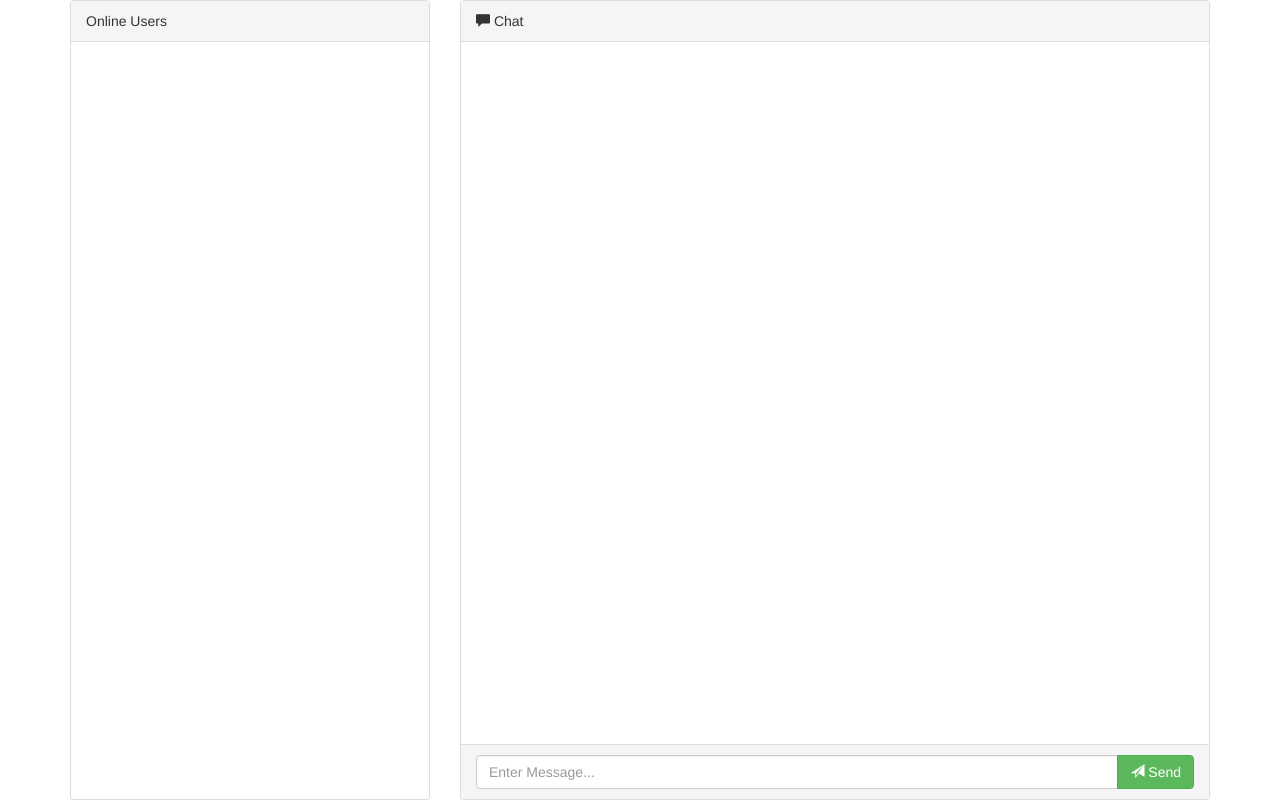
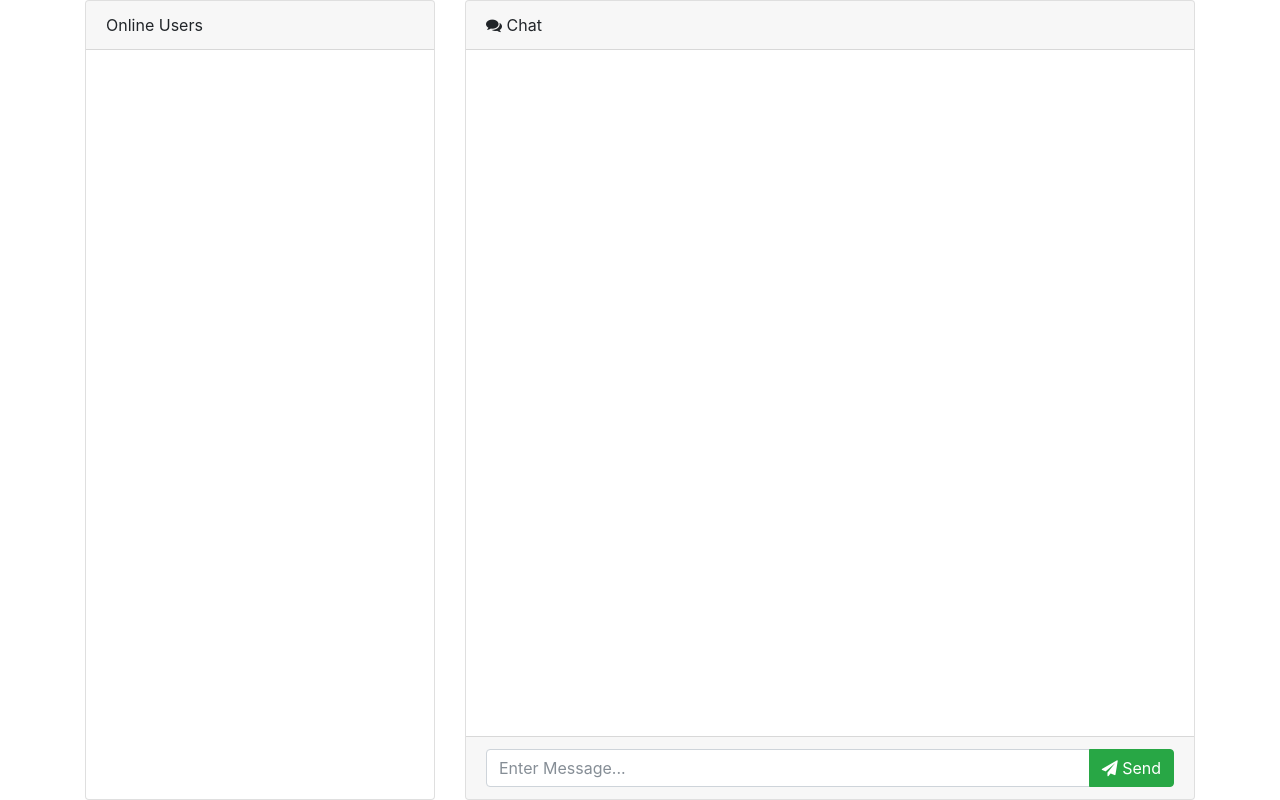
Before and after one commit to suyash01/messenger, a website: page public/index.html in a window 1280 px wide. Both pictures are taken after typing "Sample" into the empty fields and a click on the button "Enter". Drawn offline with nearby package versions, Linux system fonts and the light colour scheme; no server answers.

Commit message:
Updated to Bootstrap 4

```diff
--- a/public/css/style.css
+++ b/public/css/style.css
@@ -1,4 +1,4 @@
-html, body, .container, .row, .col-md-4, .col-md-8, .panel{
+html, body, .container, .row, .col-md-4, .col-md-8, .card{
     height: 100%;
 }
 
@@ -6,13 +6,13 @@ html, body, .container, .row, .col-md-4, .col-md-8, .panel{
     display: none;
 }
 
-.panel{
+.card{
     margin: 0;
     max-height: 100%;
     position: relative;
 }
 
-.panel-body{
+.card-body{
     overflow: auto;
     position: absolute;
     top: 40px;
@@ -21,7 +21,7 @@ html, body, .container, .row, .col-md-4, .col-md-8, .panel{
     right: 0;
 }
 
-.panel-footer{
+.card-footer{
     position: absolute;
     bottom: 0;
 }
--- a/public/index.html
+++ b/public/index.html
@@ -2,7 +2,8 @@
 <html>
 <head>
     <meta name="viewport" content="width=device-width, initial-scale=1">
-    <link rel="stylesheet" href="https://maxcdn.bootstrapcdn.com/bootstrap/3.3.7/css/bootstrap.min.css">
+    <link rel="stylesheet" href="https://maxcdn.bootstrapcdn.com/bootstrap/4.0.0-beta.2/css/bootstrap.min.css" integrity="sha384-PsH8R72JQ3SOdhVi3uxftmaW6Vc51MKb0q5P2rRUpPvrszuE4W1povHYgTpBfshb" crossorigin="anonymous">
+    <link href="https://maxcdn.bootstrapcdn.com/font-awesome/4.7.0/css/font-awesome.min.css" rel="stylesheet" integrity="sha384-wvfXpqpZZVQGK6TAh5PVlGOfQNHSoD2xbE+QkPxCAFlNEevoEH3Sl0sibVcOQVnN" crossorigin="anonymous">
     <link rel="stylesheet" href="css/style.css">
     <title>Messenger</title>
 </head>
@@ -10,25 +11,24 @@
     <div class="container">
         <div class="row">
             <div class="col-md-4">
-                <div class="panel panel-default">
-                    <div class="panel-heading">Online Users<span class="badge" id="numUser" style="float: right;"></span></div>
-                    <div class="panel-body">
+                <div class="card">
+                    <div class="card-header">Online Users<span class="badge badge-dark" id="numUser" style="float: right;"></span></div>
+                    <div class="card-body">
                         <ul class="list-group" id="users">
-
                         </ul>
                     </div>
                 </div>
             </div>
             <div class="col-md-8">
-                <div class="panel panel-default">
-                    <div class="panel-heading"><span class="glyphicon glyphicon-comment"></span> Chat</div>
-                    <div class="panel-body" id="chat"></div>
-                    <div class="panel-footer">
+                <div class="card">
+                    <div class="card-header"><span class="fa fa-comments"></span> Chat</div>
+                    <div class="card-body" id="chat"></div>
+                    <div class="card-footer" style="width: 100%">
                         <form id="msgForm">
                             <div class="input-group">
                                 <input type="text" class="form-control" id="msg" autocomplete="off" placeholder="Enter Message..." required>
                                 <span class="input-group-btn">
-                                    <button type="submit" class="btn btn-success"><span class="glyphicon glyphicon-send"></span> Send</button>
+                                    <button type="submit" class="btn btn-success"><span class="fa fa-paper-plane"></span> Send</button>
                                 </span>
                             </div>
                         </form>
@@ -58,8 +58,9 @@
         </div>
     </div>
 
-    <script src="https://code.jquery.com/jquery-3.2.1.min.js" integrity="sha256-hwg4gsxgFZhOsEEamdOYGBf13FyQuiTwlAQgxVSNgt4=" crossorigin="anonymous"></script>
-    <script src="https://maxcdn.bootstrapcdn.com/bootstrap/3.3.7/js/bootstrap.min.js"></script>
+    <script src="https://code.jquery.com/jquery-3.2.1.slim.min.js" integrity="sha384-KJ3o2DKtIkvYIK3UENzmM7KCkRr/rE9/Qpg6aAZGJwFDMVNA/GpGFF93hXpG5KkN" crossorigin="anonymous"></script>
+    <script src="https://cdnjs.cloudflare.com/ajax/libs/popper.js/1.12.3/umd/popper.min.js" integrity="sha384-vFJXuSJphROIrBnz7yo7oB41mKfc8JzQZiCq4NCceLEaO4IHwicKwpJf9c9IpFgh" crossorigin="anonymous"></script>
+    <script src="https://maxcdn.bootstrapcdn.com/bootstrap/4.0.0-beta.2/js/bootstrap.min.js" integrity="sha384-alpBpkh1PFOepccYVYDB4do5UnbKysX5WZXm3XxPqe5iKTfUKjNkCk9SaVuEZflJ" crossorigin="anonymous"></script>
     <script src="/socket.io/socket.io.js"></script>
     <script src="js/main.js"></script>
 </body>
```
Also changed, not shown: app.js (+9 -6 lines).
